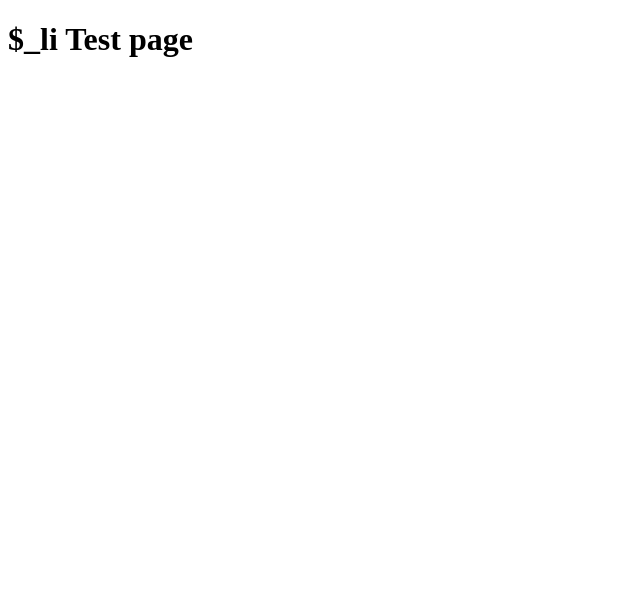
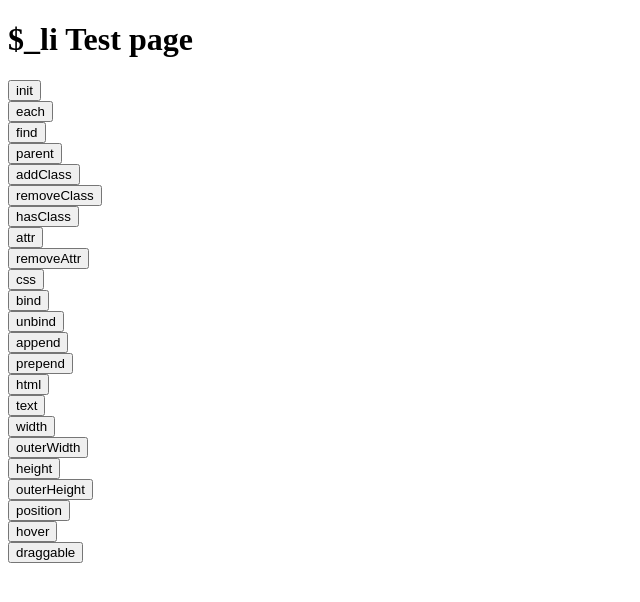
Before and after one commit to yunntan/lightDom, a plain HTML site: page index.html in a window 1280 px wide. Shown: the whole page, without its empty margins (0-640 px from the left). Drawn offline with Linux system fonts and the light colour scheme.

Commit message:
Started test page

```diff
--- a/index.html
+++ b/index.html
@@ -6,6 +6,23 @@
 <body>
 
 <h1>$_li Test page</h1>
+    <p id="result">
+    </p>
+</body>
+    <script>
+        var result = $_li("#result");
 
-</body>
+        for( var i in domManipulator.prototype ){
+            var div= $_li("<div></div>");
+            var btn = $_li("<button>"+i+"</button>");
+            div.html(btn);
+
+            (function(fct){
+                btn.bind("click", function(){
+
+                });
+            })(i);
+            $_li('body').append(div);
+        }
+    </script>
 </html>
```
